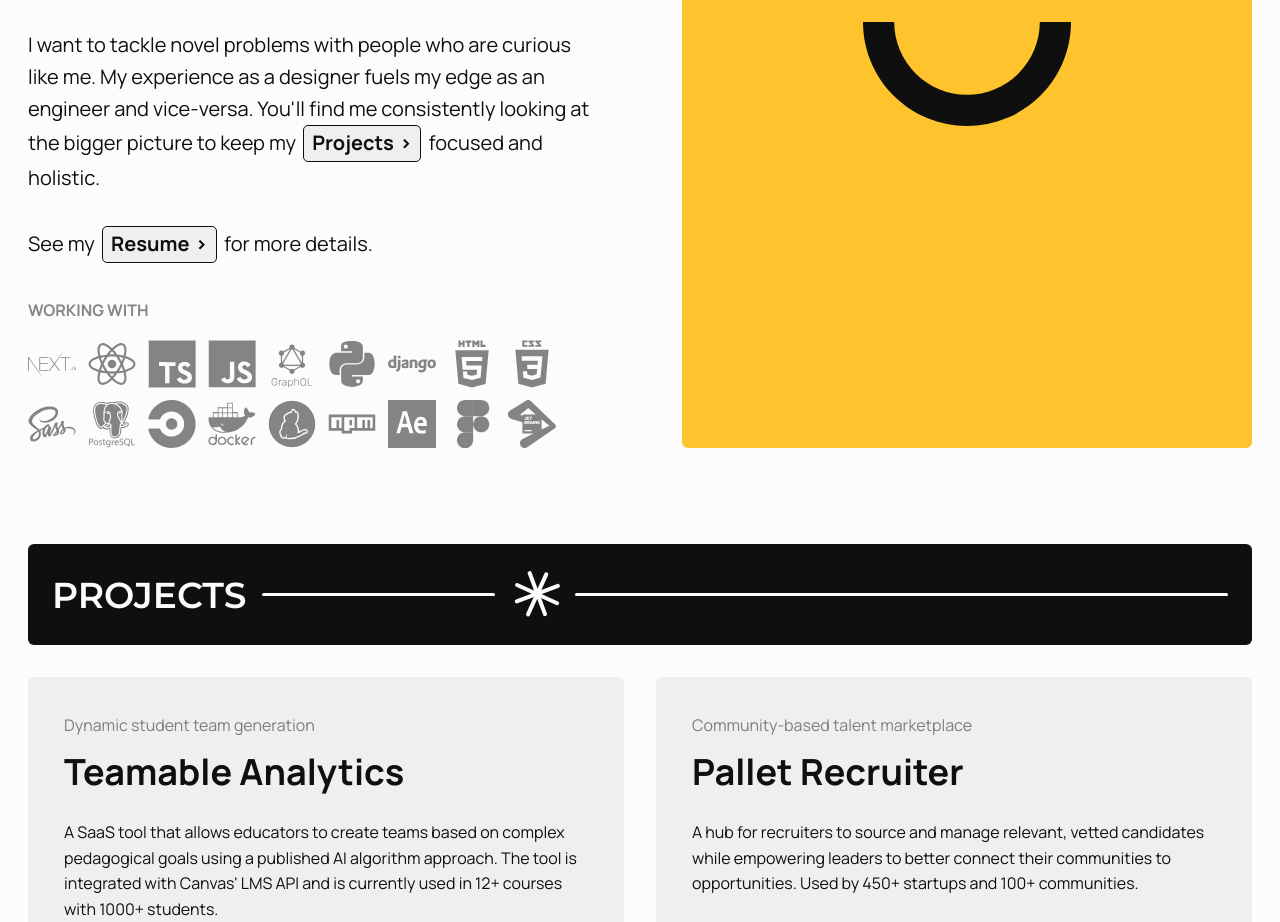
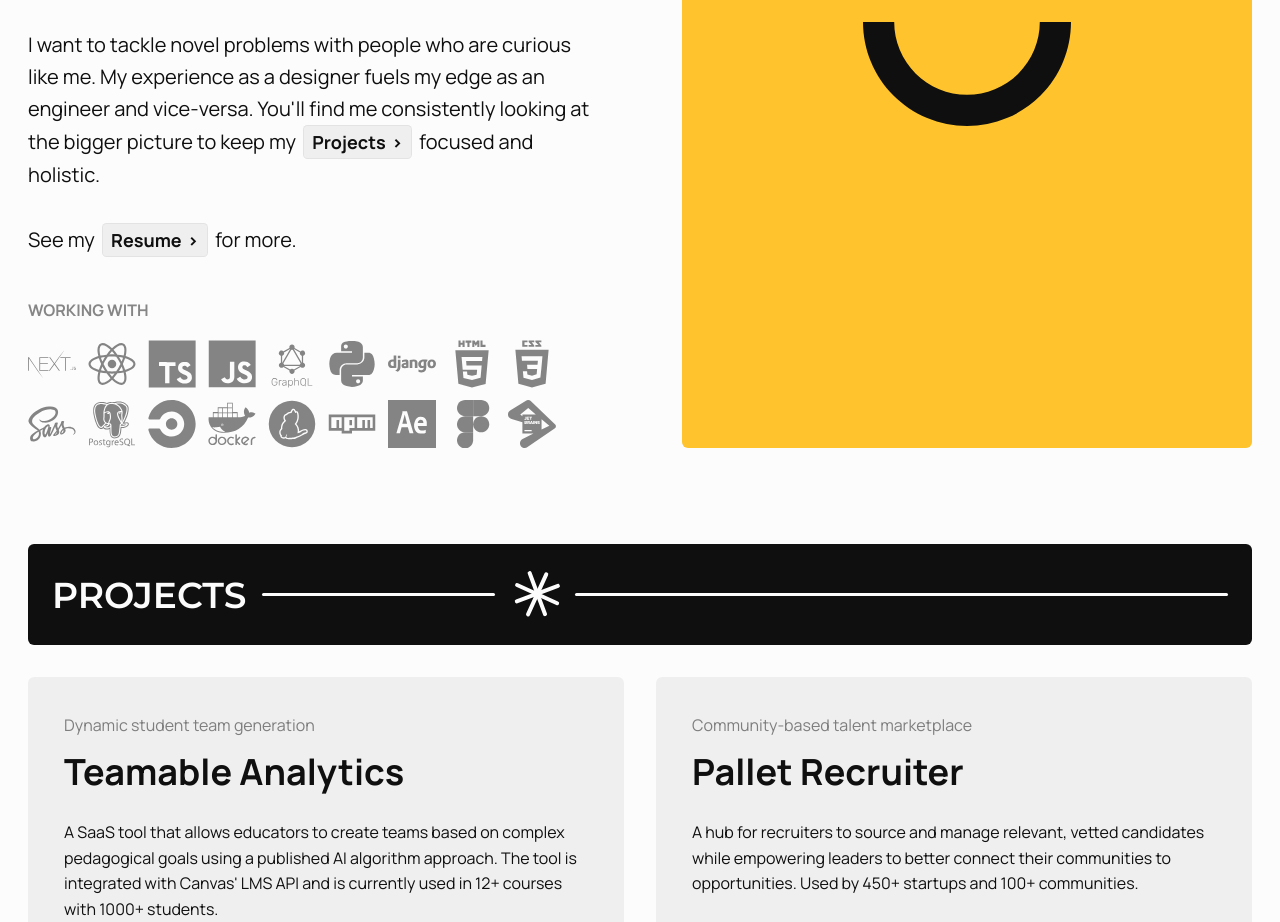
Before and after one commit to Opeyem1a/portfolio-v2, a Next.js app: page / in a window 1280 px wide. Shown: the part 1140-2062 px from the top of the page. Built offline with nearby package versions, Linux system fonts and the light colour scheme.

Commit message:
update inline link styling

```diff
--- a/src/app/segments/AboutSection.tsx
+++ b/src/app/segments/AboutSection.tsx
@@ -34,7 +34,7 @@ const AboutSection = ({...props}) => {
                                         holistic.
                                     </Text>
                                     <Text $fontSize={["1.1rem", "1.25rem", "1.25rem"]} $maxWidth="48ch">
-                                        See my <InlineLink onClick={showResume}>resume</InlineLink> for more details.
+                                        See my <InlineLink onClick={showResume}>resume</InlineLink> for more.
                                     </Text>
                                 </FlexColumn>
                             </FlexColumn>
--- a/src/components/InlineLink/index.tsx
+++ b/src/components/InlineLink/index.tsx
@@ -37,16 +37,17 @@ const UnstyledLink = styled(Link)`
 const InlineLinkWrapper = styled.span`
   ${smoothTargetTransition("background-color, color, border-color")};
   text-transform: capitalize;
+  font-size: 0.9em;
   font-weight: 700;
   display: inline-flex;
   gap: 0.35rem;
   align-items: center;
-  padding: 0.05rem 0.5rem 0.125rem 0.5rem;
+  padding: 0 0.5rem;
   margin: 0 0.2rem;
   border-radius: 0.25em;
   background-color: rgb(var(--color-dark-core) / 0.05);
   color: var(--color-dark);
-  border: 1px solid var(--color-dark);
+  border: 1px solid rgb(var(--color-dark-core) / 0.05);
 
   &::after {
     content: ">";
```
